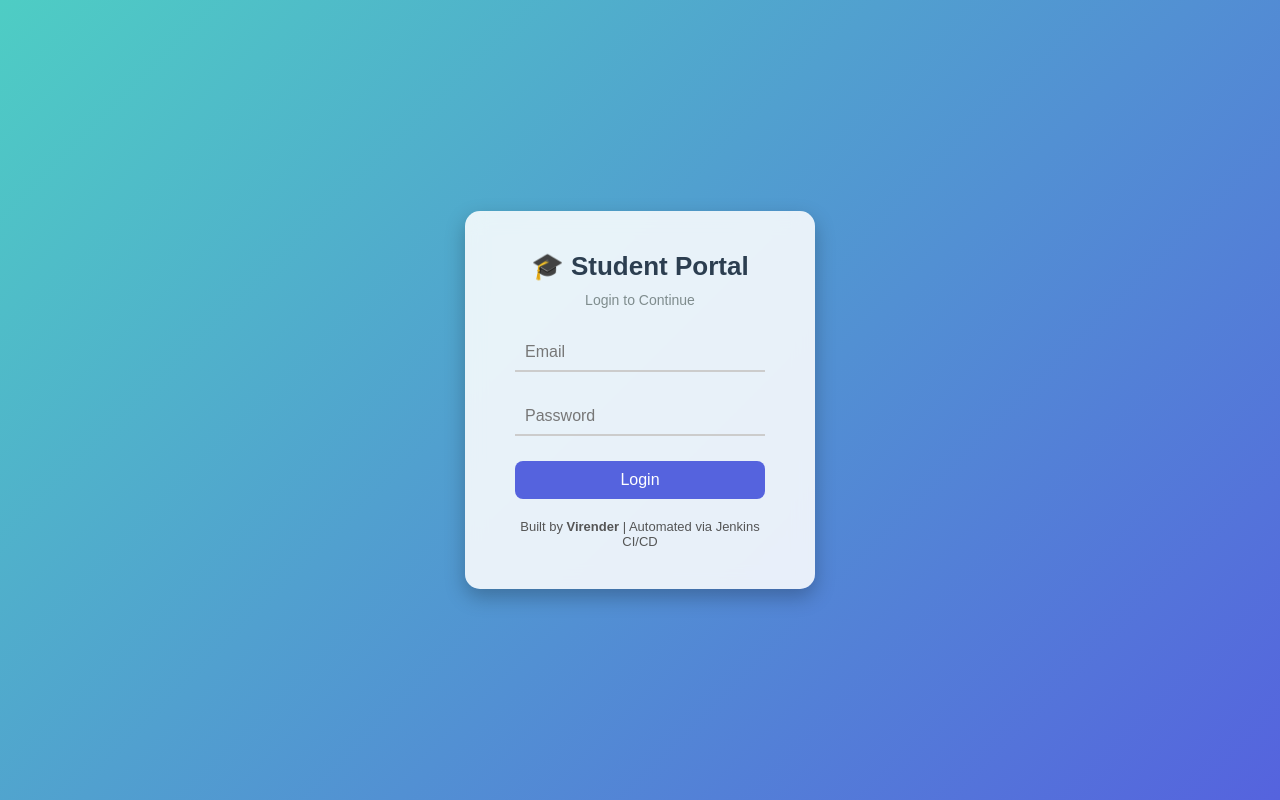
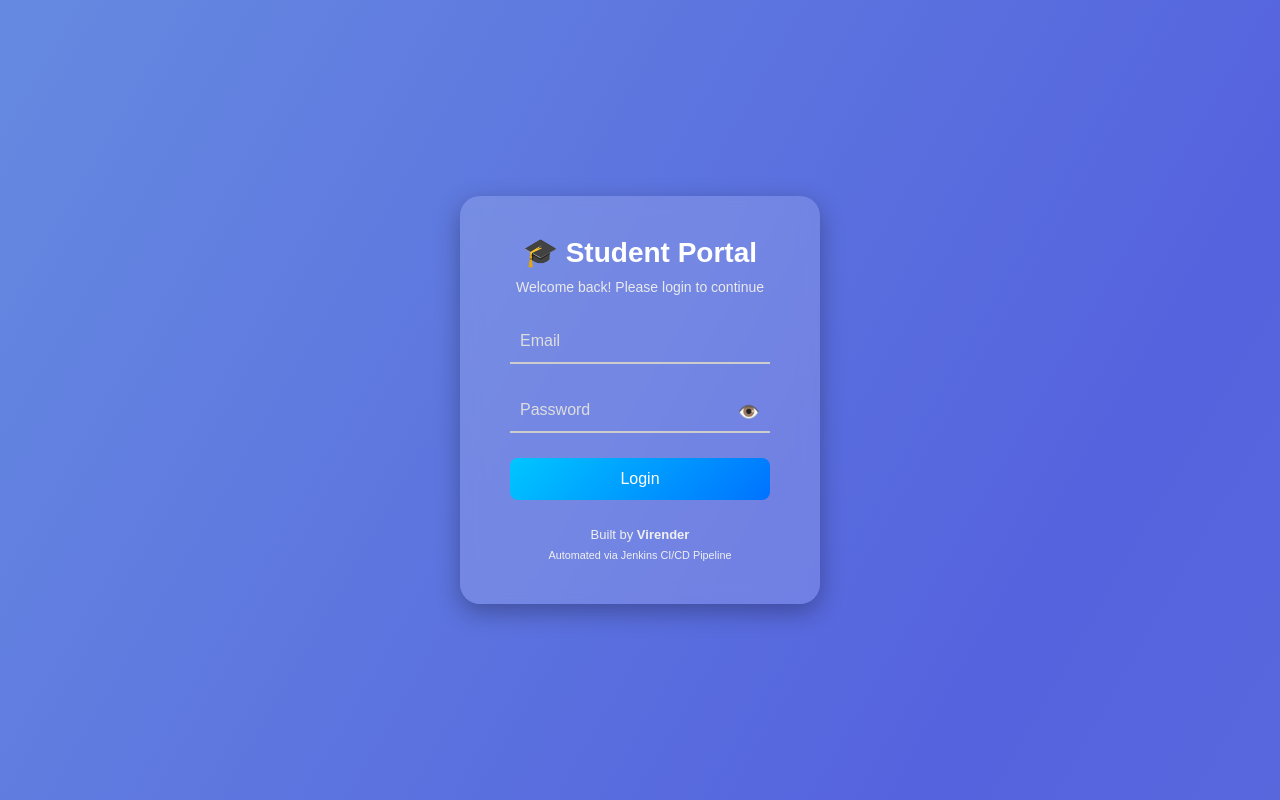
Before and after one commit to Virender-cloud-a003/StudentPortal, a Flask app: page / in a window 1280 px wide. Run offline with Flask 3, Linux system fonts and the light colour scheme.

Commit message:
Enhanced Student Portal Login UI

```diff
--- a/static/style.css
+++ b/static/style.css
@@ -1,4 +1,4 @@
-/* Reset and background */
+/* Reset */
 * {
   margin: 0;
   padding: 0;
@@ -6,21 +6,24 @@
   font-family: "Poppins", sans-serif;
 }
 
+/* Background with Gradient Animation */
 body {
   height: 100vh;
   display: flex;
   align-items: center;
   justify-content: center;
-  background: linear-gradient(135deg, #74ABE2, #5563DE);
-  animation: gradientShift 6s infinite alternate;
+  background: linear-gradient(120deg, #74ABE2, #5563DE, #6F86D6);
+  background-size: 300% 300%;
+  animation: gradientShift 6s ease infinite;
 }
 
 @keyframes gradientShift {
-  0% { background: linear-gradient(135deg, #74ABE2, #5563DE); }
-  100% { background: linear-gradient(135deg, #4ECDC4, #5563DE); }
+  0% { background-position: 0% 50%; }
+  50% { background-position: 100% 50%; }
+  100% { background-position: 0% 50%; }
 }
 
-/* Login card */
+/* Login Container */
 .login-container {
   display: flex;
   justify-content: center;
@@ -29,28 +32,34 @@
 }
 
 .login-card {
-  background: #ffffffdd;
+  background: rgba(255, 255, 255, 0.15);
   backdrop-filter: blur(10px);
-  border-radius: 15px;
+  border-radius: 20px;
   padding: 40px 50px;
-  width: 350px;
-  box-shadow: 0px 8px 20px rgba(0, 0, 0, 0.25);
+  width: 360px;
+  box-shadow: 0px 8px 25px rgba(0, 0, 0, 0.3);
   text-align: center;
+  transition: transform 0.3s ease;
 }
 
+.login-card:hover {
+  transform: translateY(-5px);
+}
+
+/* Titles */
 .login-card h2 {
-  color: #2c3e50;
-  font-size: 26px;
+  color: #fff;
+  font-size: 28px;
   margin-bottom: 10px;
 }
 
 .subtitle {
-  color: #7f8c8d;
+  color: #eaeaea;
   font-size: 14px;
   margin-bottom: 25px;
 }
 
-/* Input box animation */
+/* Input Styling */
 .input-box {
   position: relative;
   margin-bottom: 25px;
@@ -58,21 +67,21 @@
 
 .input-box input {
   width: 100%;
-  padding: 10px 10px;
+  padding: 12px 10px;
   border: none;
   border-bottom: 2px solid #ccc;
   background: transparent;
   outline: none;
-  color: #333;
-  font-size: 15px;
+  color: #fff;
+  font-size: 16px;
   transition: all 0.3s ease;
 }
 
 .input-box label {
   position: absolute;
-  top: 10px;
+  top: 12px;
   left: 10px;
-  color: #777;
+  color: #ddd;
   pointer-events: none;
   transition: 0.3s ease;
 }
@@ -81,37 +90,53 @@
 .input-box input:valid ~ label {
   top: -10px;
   left: 5px;
-  color: #5563DE;
+  color: #00e0ff;
   font-size: 13px;
   font-weight: 500;
 }
 
 .input-box input:focus {
-  border-color: #5563DE;
+  border-color: #00e0ff;
+}
+
+/* Show/Hide Password */
+.eye {
+  position: absolute;
+  right: 10px;
+  top: 12px;
+  cursor: pointer;
+  font-size: 18px;
+  color: #ccc;
+  transition: color 0.3s ease;
+}
+
+.eye:hover {
+  color: #00e0ff;
 }
 
 /* Button */
 .btn {
-  background: #5563DE;
+  background: linear-gradient(135deg, #00c6ff, #0072ff);
   color: white;
-  padding: 10px 0;
+  padding: 12px 0;
   width: 100%;
   border: none;
   border-radius: 8px;
   cursor: pointer;
   font-size: 16px;
   font-weight: 500;
-  transition: background 0.3s ease;
+  transition: transform 0.3s ease, box-shadow 0.3s ease;
 }
 
 .btn:hover {
-  background: #3e4bb7;
+  transform: scale(1.05);
+  box-shadow: 0px 0px 10px rgba(0, 198, 255, 0.6);
 }
 
-/* Footer text */
+/* Footer */
 .footer-text {
-  margin-top: 20px;
-  color: #555;
+  margin-top: 25px;
+  color: #f0f0f0;
   font-size: 13px;
-  font-weight: 400;
+  line-height: 1.5;
 }
--- a/templates/login.html
+++ b/templates/login.html
@@ -7,24 +7,46 @@
 </head>
 <body>
 
+  <div class="background">
     <div class="login-container">
       <div class="login-card">
         <h2>🎓 Student Portal</h2>
-      <p class="subtitle">Login to Continue</p>
+        <p class="subtitle">Welcome back! Please login to continue</p>
+
         <form>
           <div class="input-box">
             <input type="email" id="email" required>
             <label for="email">Email</label>
           </div>
-        <div class="input-box">
+
+          <div class="input-box password-box">
             <input type="password" id="password" required>
             <label for="password">Password</label>
+            <span id="togglePassword" class="eye">👁️</span>
           </div>
+
           <button type="submit" class="btn">Login</button>
         </form>
-      <p class="footer-text">Built by <strong>Virender</strong> | Automated via Jenkins CI/CD</p>
+
+        <p class="footer-text">
+          Built by <strong>Virender</strong> <br>
+          <small>Automated via Jenkins CI/CD Pipeline</small>
+        </p>
+      </div>
     </div>
   </div>
 
+  <script>
+    // Show/Hide Password Toggle
+    const togglePassword = document.getElementById('togglePassword');
+    const passwordField = document.getElementById('password');
+
+    togglePassword.addEventListener('click', function() {
+      const type = passwordField.getAttribute('type') === 'password' ? 'text' : 'password';
+      passwordField.setAttribute('type', type);
+      this.textContent = type === 'password' ? '👁️' : '🙈';
+    });
+  </script>
+
 </body>
 </html>
```
Lines whose indentation alone changed are shown as unchanged.
